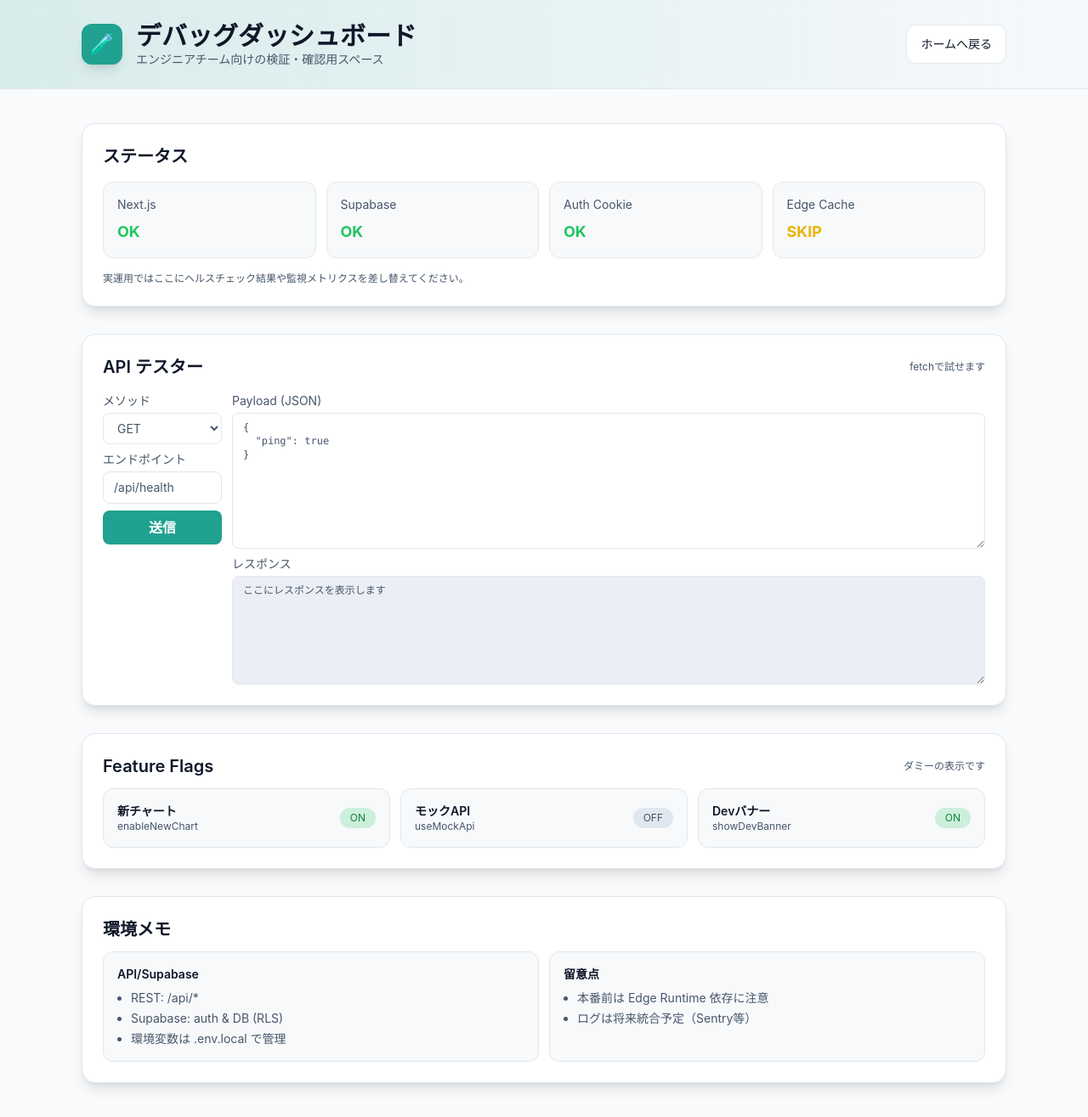
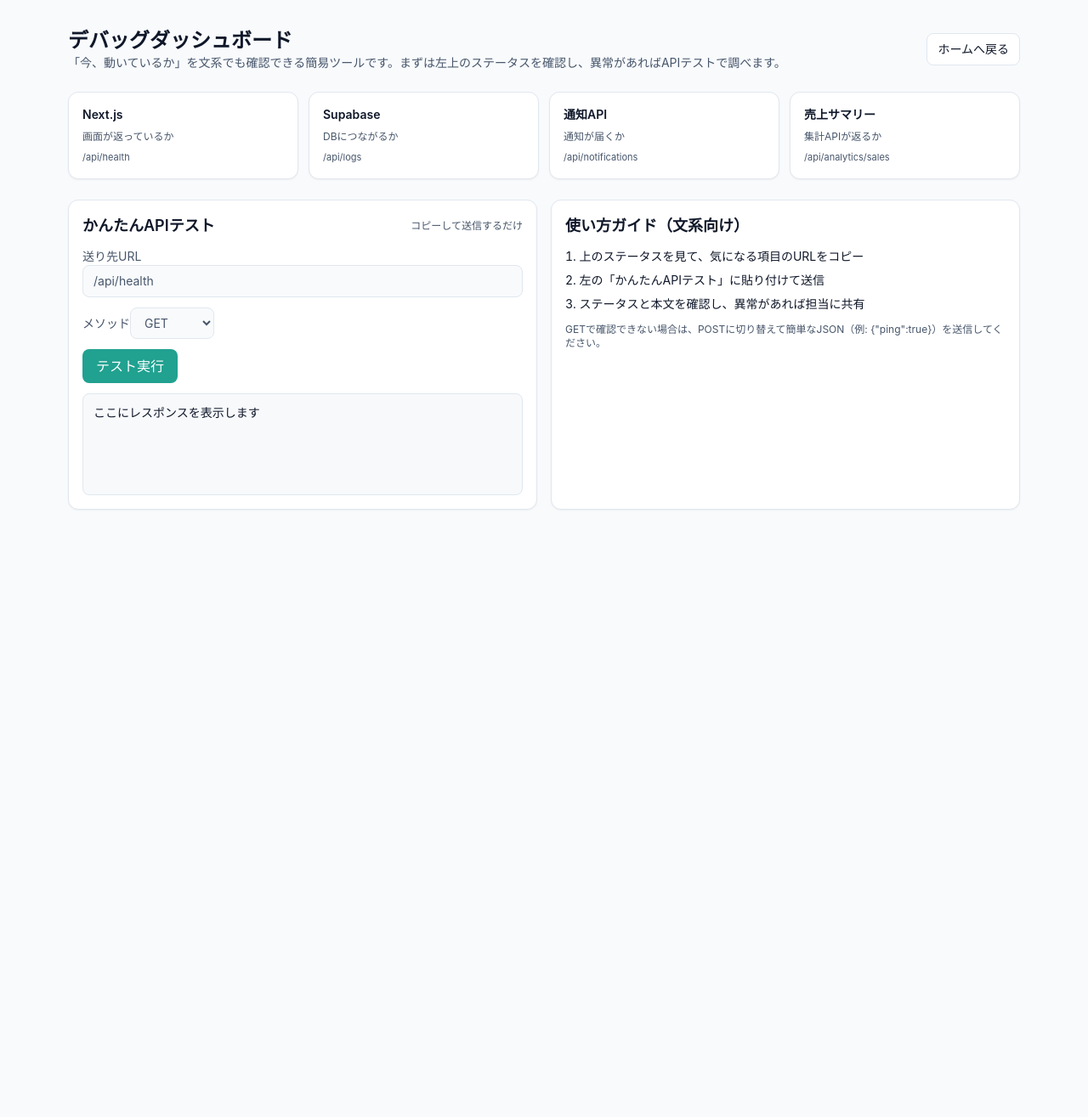
Before and after one commit to cafemerrily-gif/merrilysystem, a Next.js app: page /dashboard/debug in a window 1280 px wide. Shown: the whole page at 85% size. After the commit the page ends 800 px from the top, so only its background shows below. Built offline with nearby package versions, Linux system fonts and the light colour scheme; no server answers; the database is empty.

Commit message:
Your commit message here

```diff
--- a/src/app/dashboard/debug/page.tsx
+++ b/src/app/dashboard/debug/page.tsx
@@ -6,23 +6,18 @@ import { useUiTheme } from '@/hooks/useUiTheme';
 
 export default function DebugDashboard() {
   useUiTheme();
+
   const [endpoint, setEndpoint] = useState('/api/health');
   const [method, setMethod] = useState('GET');
   const [payload, setPayload] = useState('{\n  "ping": true\n}');
   const [responseLog, setResponseLog] = useState('ここにレスポンスを表示します');
   const [running, setRunning] = useState(false);
 
-  const fakeStatus = [
-    { label: 'Next.js', value: 'OK', color: 'text-green-500' },
-    { label: 'Supabase', value: 'OK', color: 'text-green-500' },
-    { label: 'Auth Cookie', value: 'OK', color: 'text-green-500' },
-    { label: 'Edge Cache', value: 'SKIP', color: 'text-yellow-500' },
-  ];
-
-  const fakeFlags = [
-    { key: 'enableNewChart', label: '新チャート', on: true },
-    { key: 'useMockApi', label: 'モックAPI', on: false },
-    { key: 'showDevBanner', label: 'Devバナー', on: true },
+  const checks = [
+    { label: 'Next.js', desc: '画面が返っているか', url: '/api/health' },
+    { label: 'Supabase', desc: 'DBにつながるか', url: '/api/logs' },
+    { label: '通知API', desc: '通知が届くか', url: '/api/notifications' },
+    { label: '売上サマリー', desc: '集計APIが返るか', url: '/api/analytics/sales' },
   ];
 
   const runRequest = async () => {
@@ -32,12 +27,12 @@ export default function DebugDashboard() {
       const res = await fetch(endpoint, {
         method,
         headers: { 'Content-Type': 'application/json' },
-        body: method !== 'GET' ? payload : undefined,
+        body: method === 'GET' ? undefined : payload,
       });
       const text = await res.text();
-      setResponseLog(`Status: ${res.status}\n${text}`);
+      setResponseLog(`Status: ${res.status}\n\n${text}`);
     } catch (e: any) {
-      setResponseLog(`Error: ${e?.message || 'unknown error'}`);
+      setResponseLog(`エラー: ${e?.message || e}`);
     } finally {
       setRunning(false);
     }
@@ -45,149 +40,91 @@ export default function DebugDashboard() {
 
   return (
     <div className="min-h-screen bg-background text-foreground">
-      <div className="bg-gradient-to-r from-primary/15 via-accent/10 to-secondary/20 border-b border-border sticky top-0 z-10 backdrop-blur">
-        <div className="max-w-6xl mx-auto px-4 py-6 sm:px-6 lg:px-8 flex justify-between items-center">
-          <div className="flex items-center gap-4">
-            <div className="w-12 h-12 rounded-xl bg-primary text-primary-foreground flex items-center justify-center shadow-lg">
-              <span className="text-2xl" aria-hidden>
-                🧪
-              </span>
+      <div className="max-w-6xl mx-auto px-4 py-8 space-y-6">
+        <div className="flex items-center justify-between">
+          <div>
+            <h1 className="text-2xl font-bold">デバッグダッシュボード</h1>
+            <p className="text-sm text-muted-foreground">
+              「今、動いているか」を文系でも確認できる簡易ツールです。まずは左上のステータスを確認し、異常があればAPIテストで調べます。
+            </p>
           </div>
-            <div>
-              <h1 className="text-3xl font-bold">デバッグダッシュボード</h1>
-              <p className="text-sm text-muted-foreground">エンジニアチーム向けの検証・確認用スペース</p>
-            </div>
-          </div>
-          <Link
-            href="/"
-            className="px-4 py-3 bg-card border border-border hover:border-accent rounded-xl transition-all duration-200 text-sm"
-          >
+          <Link href="/" className="px-3 py-2 rounded-lg border border-border bg-card hover:border-accent text-sm">
             ホームへ戻る
           </Link>
         </div>
-      </div>
 
-      <div className="max-w-6xl mx-auto px-4 py-10 sm:px-6 lg:px-8 space-y-8">
-        {/* ステータス */}
-        <div className="bg-card border border-border rounded-2xl p-6 shadow-lg space-y-4">
-          <h2 className="text-xl font-semibold">ステータス</h2>
-          <div className="grid grid-cols-2 md:grid-cols-4 gap-3 text-sm">
-            {fakeStatus.map((s) => (
-              <div key={s.label} className="border border-border rounded-xl p-4 bg-muted/40 flex flex-col gap-2">
-                <p className="text-muted-foreground">{s.label}</p>
-                <p className={`text-lg font-bold ${s.color}`}>{s.value}</p>
+        <div className="grid grid-cols-1 md:grid-cols-4 gap-3">
+          {checks.map((c) => (
+            <div key={c.label} className="border border-border rounded-xl p-4 bg-card shadow-sm space-y-2">
+              <p className="text-sm font-semibold">{c.label}</p>
+              <p className="text-xs text-muted-foreground">{c.desc}</p>
+              <p className="text-[11px] text-muted-foreground break-all">{c.url}</p>
             </div>
           ))}
         </div>
-          <p className="text-xs text-muted-foreground">
-            実運用ではここにヘルスチェック結果や監視メトリクスを差し替えてください。
-          </p>
+
+        <div className="grid grid-cols-1 lg:grid-cols-2 gap-4">
+          <div className="border border-border rounded-xl p-4 bg-card space-y-3 shadow-sm">
+            <div className="flex items-center justify-between">
+              <h2 className="text-lg font-semibold">かんたんAPIテスト</h2>
+              <span className="text-xs text-muted-foreground">コピーして送信するだけ</span>
             </div>
-
-        {/* API テスター */}
-        <div className="bg-card border border-border rounded-2xl p-6 shadow-lg space-y-4">
-          <div className="flex items-center justify-between">
-            <h2 className="text-xl font-semibold">API テスター</h2>
-            <span className="text-xs text-muted-foreground">fetchで試せます</span>
-          </div>
-          <div className="grid grid-cols-1 md:grid-cols-[140px,1fr] gap-3">
-            <div className="space-y-2">
-              <label className="text-sm text-muted-foreground flex flex-col gap-1">
+            <label className="text-sm text-muted-foreground space-y-1 block">
+              送り先URL
+              <input
+                value={endpoint}
+                onChange={(e) => setEndpoint(e.target.value)}
+                className="w-full rounded-lg border border-border bg-background px-3 py-2 text-sm"
+              />
+            </label>
+            <div className="flex gap-2 items-start">
+              <label className="text-sm text-muted-foreground space-y-1 block">
                 メソッド
                 <select
                   value={method}
                   onChange={(e) => setMethod(e.target.value)}
-                  className="rounded-lg border border-border bg-card px-3 py-2"
+                  className="rounded-lg border border-border bg-background px-3 py-2 text-sm"
                 >
                   <option>GET</option>
                   <option>POST</option>
                   <option>PUT</option>
-                  <option>PATCH</option>
                   <option>DELETE</option>
                 </select>
               </label>
-              <label className="text-sm text-muted-foreground flex flex-col gap-1">
-                エンドポイント
-                <input
-                  value={endpoint}
-                  onChange={(e) => setEndpoint(e.target.value)}
-                  className="rounded-lg border border-border bg-card px-3 py-2"
-                  placeholder="/api/health"
+              {method !== 'GET' && (
+                <label className="text-sm text-muted-foreground space-y-1 block flex-1">
+                  送りたい内容（JSON）
+                  <textarea
+                    value={payload}
+                    onChange={(e) => setPayload(e.target.value)}
+                    rows={6}
+                    className="w-full rounded-lg border border-border bg-background px-3 py-2 text-sm"
                   />
                 </label>
+              )}
+            </div>
             <button
               onClick={runRequest}
               disabled={running}
-                className="w-full px-3 py-2 rounded-lg bg-primary text-primary-foreground font-semibold hover:opacity-90 disabled:opacity-60"
+              className="px-4 py-2 rounded-lg bg-primary text-primary-foreground hover:opacity-90 disabled:opacity-60"
             >
-                {running ? '実行中...' : '送信'}
+              {running ? '送信中...' : 'テスト実行'}
             </button>
-            </div>
-            <div className="space-y-2">
-              <label className="text-sm text-muted-foreground flex flex-col gap-1">
-                Payload (JSON)
-                <textarea
-                  value={payload}
-                  onChange={(e) => setPayload(e.target.value)}
-                  className="w-full h-40 rounded-lg border border-border bg-card px-3 py-2 font-mono text-xs"
-                />
-              </label>
-              <label className="text-sm text-muted-foreground flex flex-col gap-1">
-                レスポンス
-                <textarea
-                  value={responseLog}
-                  readOnly
-                  className="w-full h-32 rounded-lg border border-border bg-muted px-3 py-2 font-mono text-xs"
-                />
-              </label>
-            </div>
+            <div className="bg-muted/40 border border-border rounded-lg p-3 text-sm whitespace-pre-wrap min-h-[120px]">
+              {responseLog}
             </div>
           </div>
 
-        {/* Feature Flags / 設定 */}
-        <div className="bg-card border border-border rounded-2xl p-6 shadow-lg space-y-3">
-          <div className="flex items-center justify-between">
-            <h2 className="text-xl font-semibold">Feature Flags</h2>
-            <span className="text-xs text-muted-foreground">ダミーの表示です</span>
-          </div>
-          <div className="grid grid-cols-1 md:grid-cols-3 gap-3 text-sm">
-            {fakeFlags.map((flag) => (
-              <div key={flag.key} className="border border-border rounded-xl p-4 bg-muted/40 flex items-center justify-between">
-                <div>
-                  <p className="font-semibold">{flag.label}</p>
-                  <p className="text-xs text-muted-foreground">{flag.key}</p>
-                </div>
-                <div
-                  className={`px-3 py-1 rounded-full text-xs ${
-                    flag.on ? 'bg-green-500/20 text-green-700 dark:text-green-200' : 'bg-border text-muted-foreground'
-                  }`}
-                >
-                  {flag.on ? 'ON' : 'OFF'}
-                </div>
-              </div>
-            ))}
-          </div>
-        </div>
-
-        {/* 環境メモ */}
-        <div className="bg-card border border-border rounded-2xl p-6 shadow-lg space-y-3 text-sm">
-          <h2 className="text-xl font-semibold">環境メモ</h2>
-          <div className="grid grid-cols-1 md:grid-cols-2 gap-3">
-            <div className="border border-border rounded-xl p-4 bg-muted/40 space-y-2">
-              <h3 className="font-semibold">API/Supabase</h3>
-              <ul className="list-disc pl-4 text-muted-foreground space-y-1">
-                <li>REST: /api/*</li>
-                <li>Supabase: auth & DB (RLS)</li>
-                <li>環境変数は .env.local で管理</li>
-              </ul>
-            </div>
-            <div className="border border-border rounded-xl p-4 bg-muted/40 space-y-2">
-              <h3 className="font-semibold">留意点</h3>
-              <ul className="list-disc pl-4 text-muted-foreground space-y-1">
-                <li>本番前は Edge Runtime 依存に注意</li>
-                <li>ログは将来統合予定（Sentry等）</li>
-              </ul>
-            </div>
+          <div className="border border-border rounded-xl p-4 bg-card space-y-3 shadow-sm">
+            <h2 className="text-lg font-semibold">使い方ガイド（文系向け）</h2>
+            <ol className="list-decimal list-inside space-y-2 text-sm text-foreground">
+              <li>上のステータスを見て、気になる項目のURLをコピー</li>
+              <li>左の「かんたんAPIテスト」に貼り付けて送信</li>
+              <li>ステータスと本文を確認し、異常があれば担当に共有</li>
+            </ol>
+            <p className="text-xs text-muted-foreground">
+              GETで確認できない場合は、POSTに切り替えて簡単なJSON（例: {"{\"ping\":true}"}）を送信してください。
+            </p>
           </div>
         </div>
       </div>
```
Lines whose indentation alone changed are shown as unchanged.
